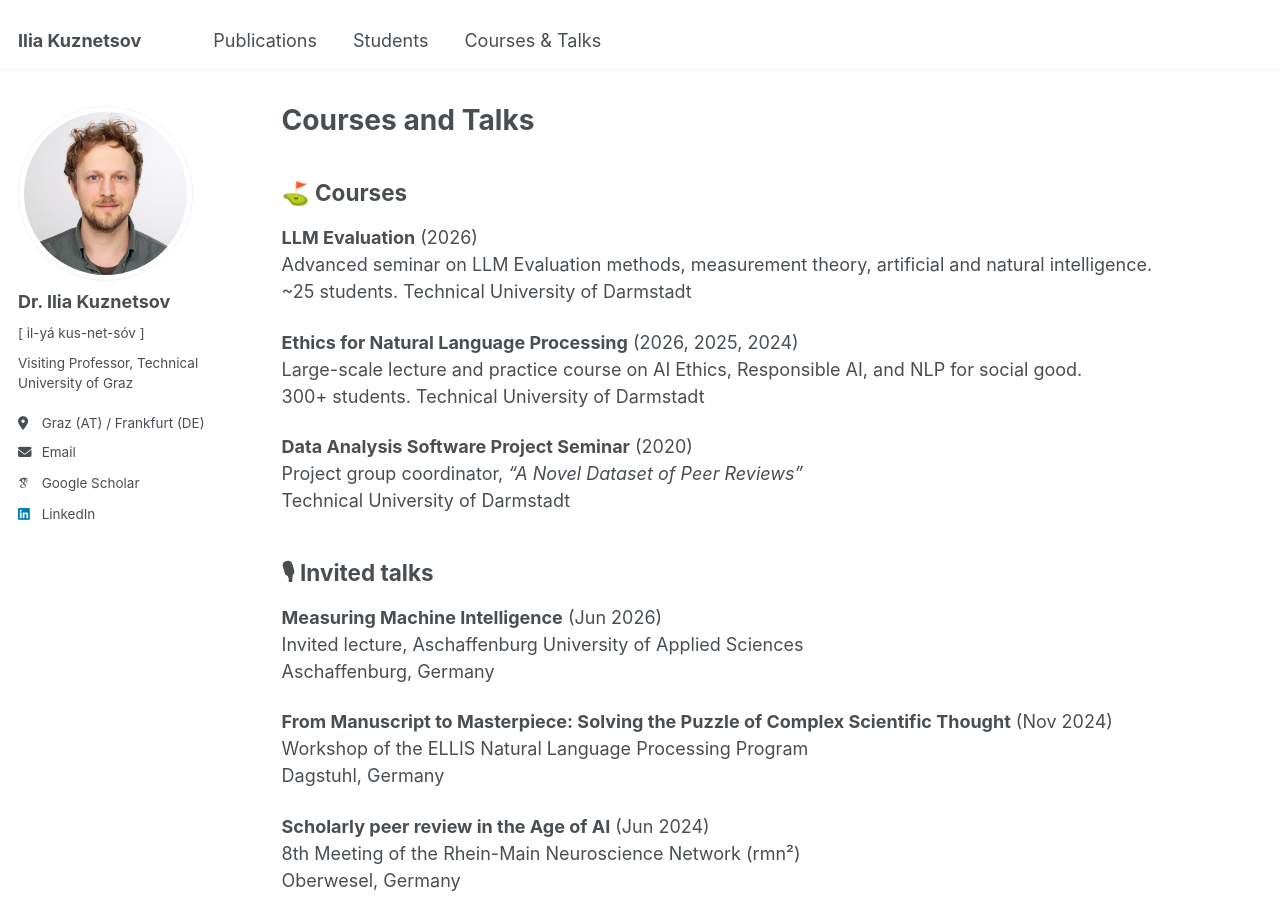
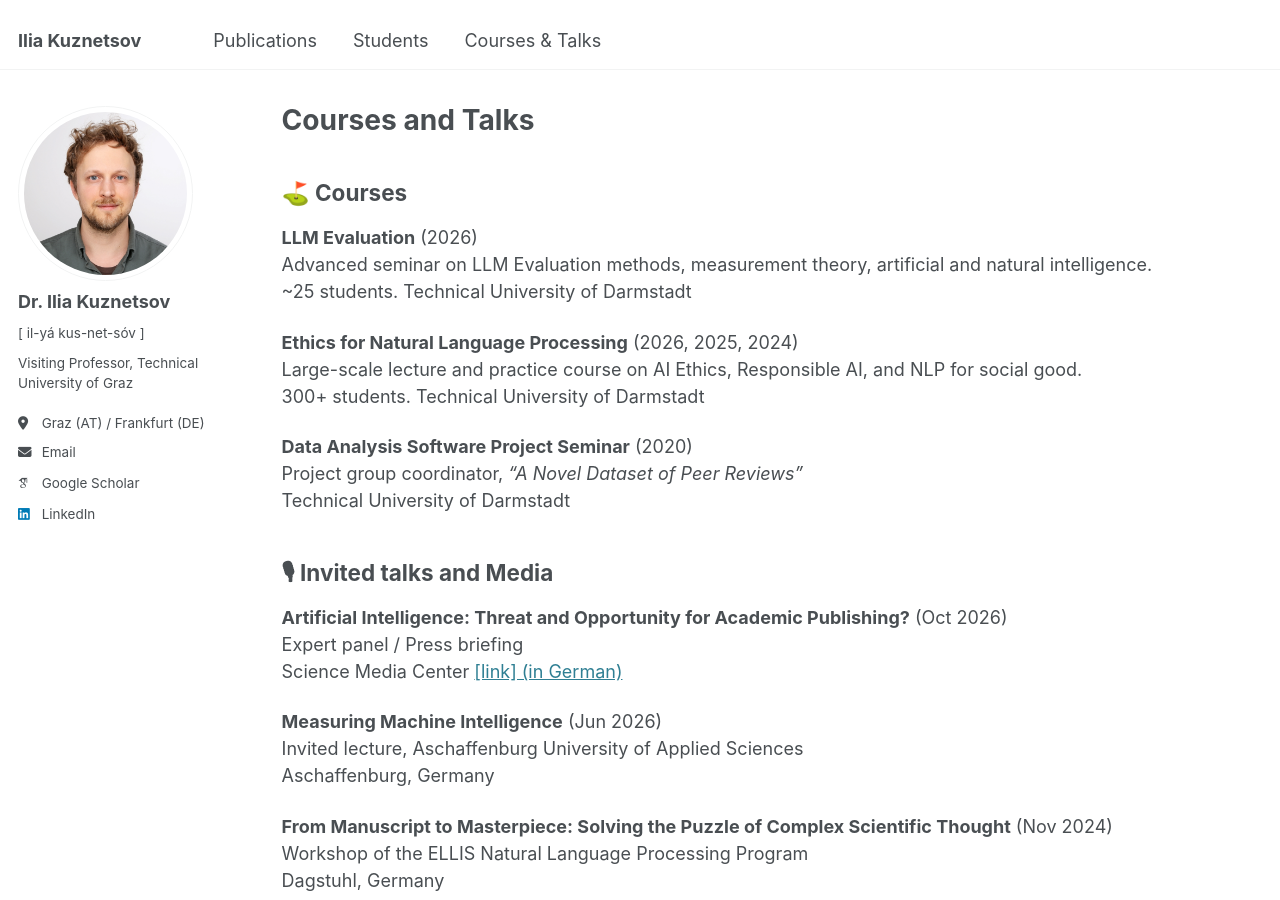
Before and after one commit to iokuznetsov/iokuznetsov.github.io, a Jekyll site: the page built from _pages/talks.md, in a window 1280 px wide and 900 px high. Built offline with Jekyll 4.4.1, drawn with Linux system fonts in a browser that asks for light colours; some web fonts are replaced.

Commit message:
Update talks.md

```diff
--- a/_pages/talks.md
+++ b/_pages/talks.md
@@ -21,7 +21,11 @@ Technical University of Darmstadt
 Project group coordinator, *"A Novel Dataset of Peer Reviews"*\
 Technical University of Darmstadt
 
-## 🎙 Invited talks
+## 🎙 Invited talks and Media
+
+**Artificial Intelligence: Threat and Opportunity for Academic Publishing?** (Oct 2026)\
+Expert panel / Press briefing\
+Science Media Center [[link] (in German)](https://www.sciencemediacenter.de/angebote/kuenstliche-intelligenz-bedrohung-und-chance-fuer-das-wissenschaftliche-publikationswesen-26248)
 
 **Measuring Machine Intelligence** (Jun 2026)\
 Invited lecture, Aschaffenburg University of Applied Sciences\
```
